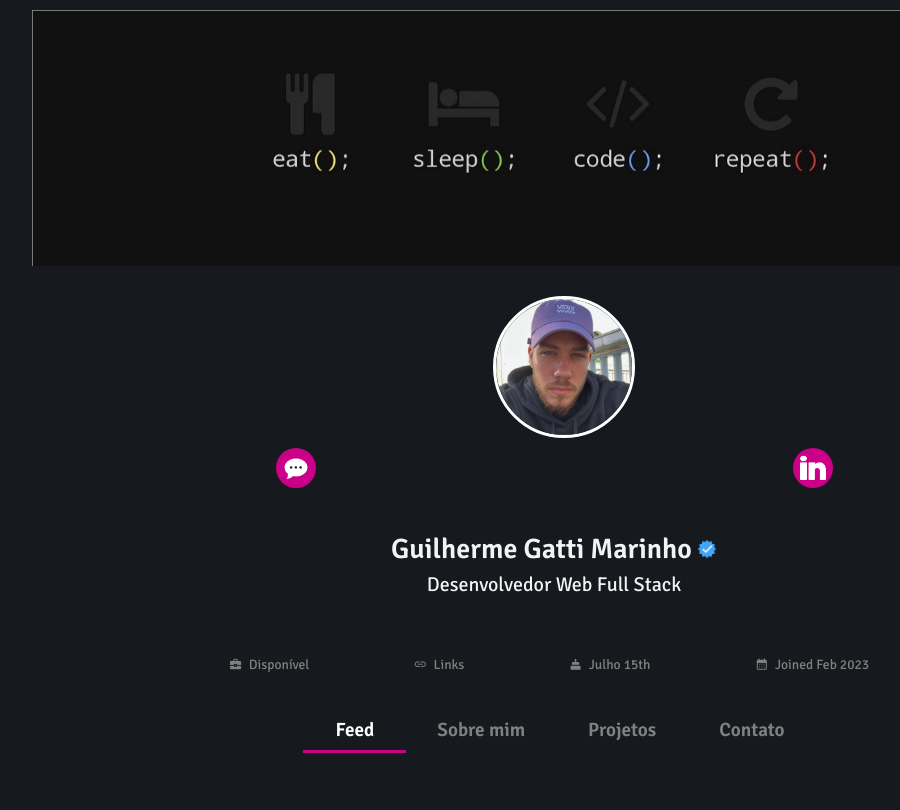
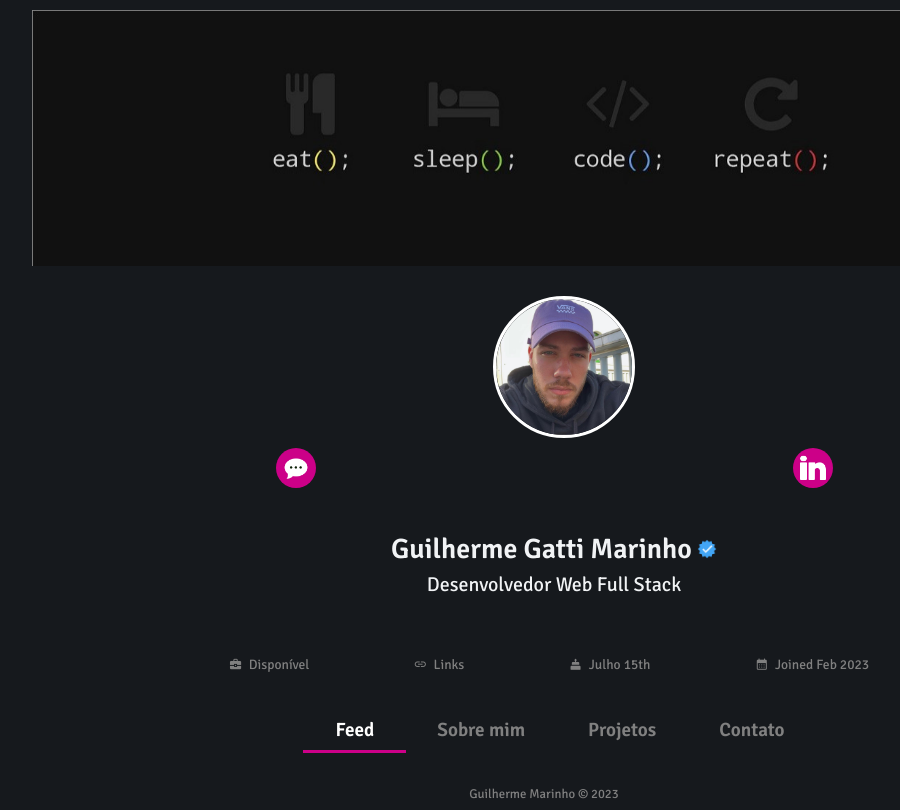
Before and after one commit to guido-marinho/guido-marinho.github.io, a React (Vite) app: page / in a window 1280 px wide. Shown: the whole page, without its empty margins (96-996 px from the left). Built offline with nearby package versions, Linux system fonts and the light colour scheme.

Commit message:
✨ feat: adiciona footer

```diff
--- a/src/CSS/MainLayout.css
+++ b/src/CSS/MainLayout.css
@@ -35,3 +35,11 @@
   text-decoration: none;
   color:  grey;
 }
+
+.footer-container {
+  text-align: center;
+  width: 100%;
+  margin-top: 2rem;
+  font-size: 0.8rem;
+  color: grey;
+}
--- a/src/components/MainLayout.jsx
+++ b/src/components/MainLayout.jsx
@@ -53,6 +53,10 @@ export default function Main() {
         {path === '/about' && <About />}
         {path === '/contact' && <FormContact />}
       </main>
+
+      <footer className='footer-container'>
+        <p> Guilherme Marinho © 2023</p>
+      </footer>
     </>
   );
 }
```
